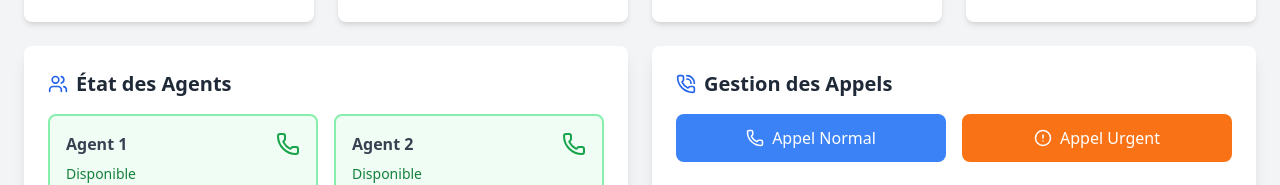
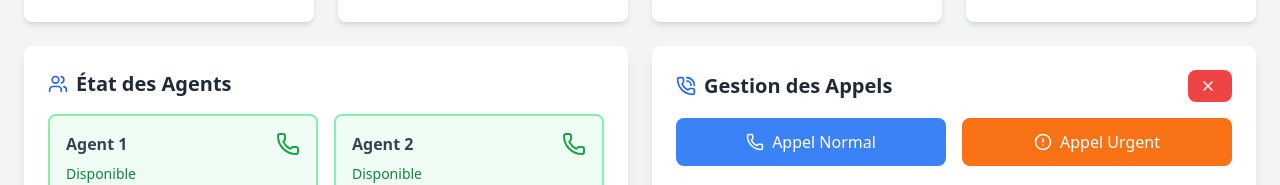
Before and after one commit to DiaryFenohasina/RDP-phone-call, a React (Vite) app in the folder front-end/: page / in a window 1280 px wide. Shown: the part 242-427 px from the top of the page. Built offline with nearby package versions, Linux system fonts and the light colour scheme; no server answers.

Commit message:
feat: implement dropCall functionality and integrate with CallsPanel

```diff
--- a/front-end/src/components/CallComponent.tsx
+++ b/front-end/src/components/CallComponent.tsx
@@ -1,4 +1,4 @@
-import { Phone, PhoneCall, AlertCircle, PhoneOff} from 'lucide-react';
+import { Phone, PhoneCall, AlertCircle, PhoneOff, X} from 'lucide-react';
 
 const CallItem = ({ call, onEndCall }) => (
     <div className={`p-3 rounded-lg border-l-4 ${
@@ -44,12 +44,21 @@ const CallItem = ({ call, onEndCall }) => (
     </div>
 );
 
-export const CallsPanel = ({ calls, onAddCall, onEndCall }) => (
+export const CallsPanel = ({ calls, onAddCall, onEndCall, onDropCall }) => (
     <div className="bg-white rounded-lg shadow-lg p-6">
-        <h2 className="text-xl font-bold text-gray-800 mb-4 flex items-center">
-            <PhoneCall className="mr-2 text-blue-600" size={20} />
-            Gestion des Appels
-        </h2>
+        <div className="flex items-center justify-between mb-4">
+            <h2 className="text-xl font-bold text-gray-800 flex items-center">
+                <PhoneCall className="mr-2 text-blue-600" size={20} />
+                Gestion des Appels
+            </h2>
+
+            <button
+                onClick={onDropCall}
+                className="bg-red-500 hover:bg-red-600 text-white py-2 px-3 rounded-lg transition-colors duration-200 flex items-center text-sm"
+            >
+                <X className="mr-1" size={16} />
+            </button>
+        </div>
 
         <div className="grid grid-cols-2 gap-4 mb-6">
             <button
--- a/front-end/src/components/phone/Function.tsx
+++ b/front-end/src/components/phone/Function.tsx
@@ -46,5 +46,18 @@ export const api = {
         } catch (error) {
             console.log(error);
         }
+    },
+
+    async dropCall() {
+        const response = await fetch(`${baseUrl}`, {
+            method: 'DELETE',
+            headers: {
+                'Content-Type': 'application/json',
+            },
+        });
+        if (!response.ok) {
+            throw new Error('Erreur lors du drop call');
+        }
+        return await response.json();
     }
 };
--- a/front-end/src/components/phone/Phone.tsx
+++ b/front-end/src/components/phone/Phone.tsx
@@ -91,6 +91,14 @@ export default function PhoneSystem() {
         }
     };
 
+    const handleDropCall = async () => {
+        try {
+            await api.dropCall();
+        } catch (error) {
+            console.error('Erreur lors du drop call:', error);
+        }
+    };
+
     if (loading) return <LoadingScreen />;
 
     return (
@@ -105,7 +113,12 @@ export default function PhoneSystem() {
                         onEndCall={handleEndCall}
                         totalAgents={totalAgents}
                     />
-                    <CallsPanel calls={calls} onAddCall={handleAddCall} onEndCall={handleEndCall} />
+                    <CallsPanel
+                        calls={calls}
+                        onAddCall={handleAddCall}
+                        onEndCall={handleEndCall}
+                        onDropCall={handleDropCall}
+                    />
                 </div>
             </div>
         </div>
```
